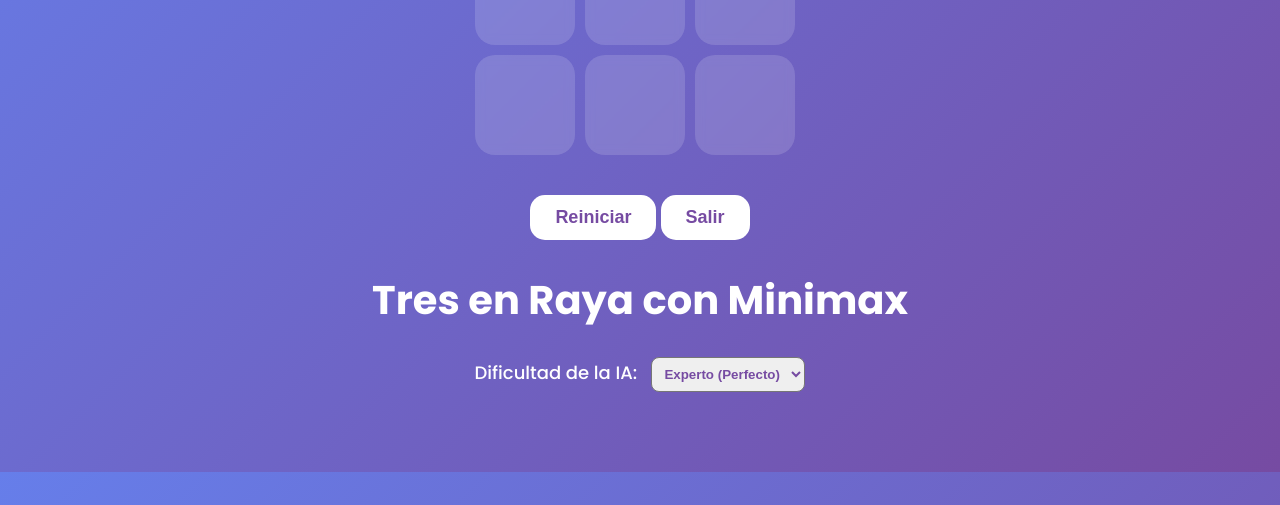
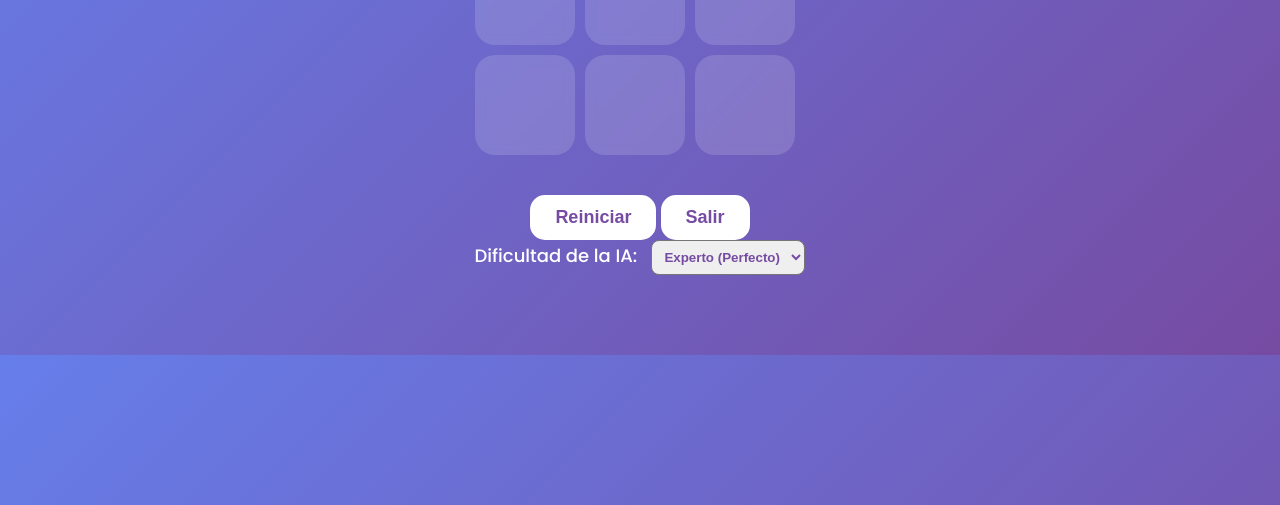
Before and after one commit to carlyjvl/criterio, a Flask app: page / in a window 1280 px wide. Shown: the part 295-800 px from the top of the page. Run offline with Flask 3, Linux system fonts and the light colour scheme.

Commit message:
Feature: actualizar

```diff
--- a/templates/index.html
+++ b/templates/index.html
@@ -167,8 +167,6 @@
         </div>
     </div>
 </body>
-    <!-- MODAL GANADOR -->
-     <h1>Tres en Raya con Minimax</h1>
 
     <div style="margin-bottom: 20px;">
         <label for="dificultad" style="font-size: 18px; margin-right: 10px;">Dificultad de la IA:</label>
```
